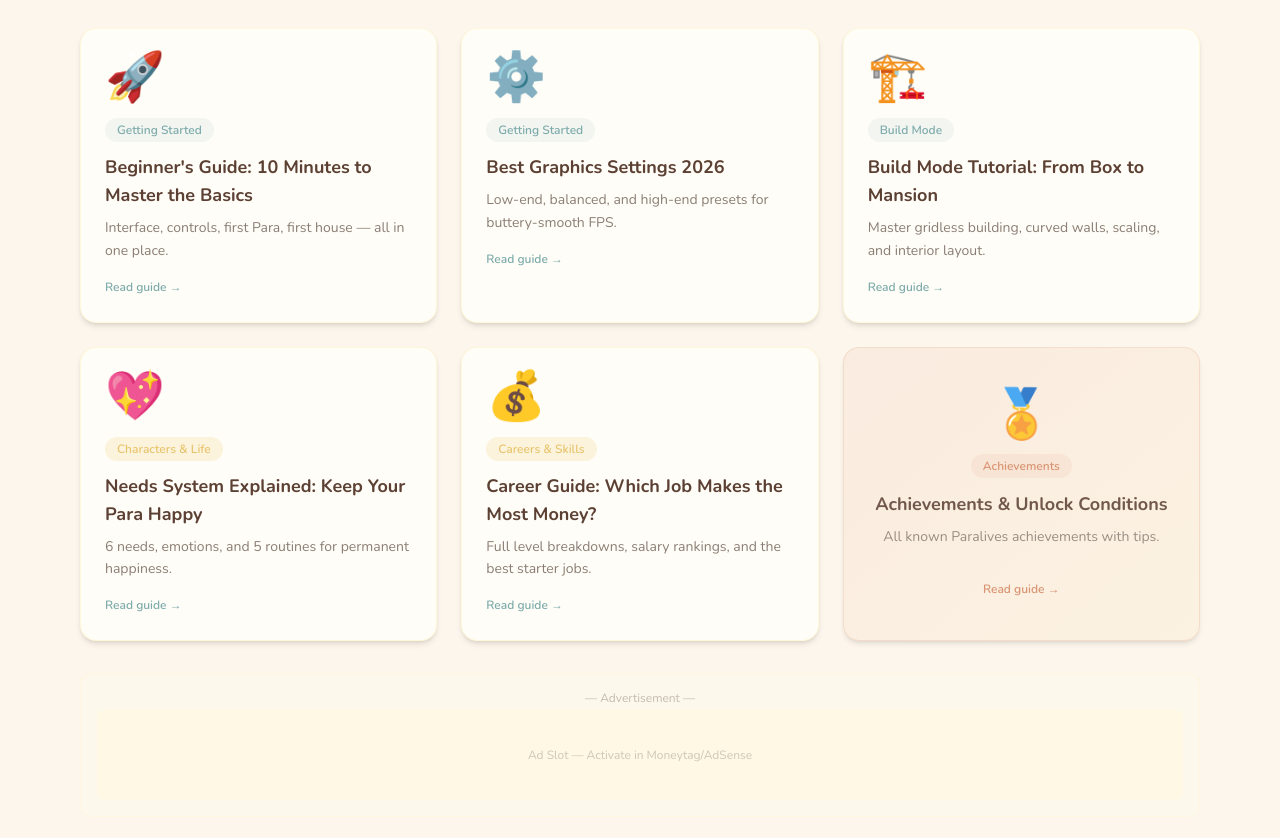
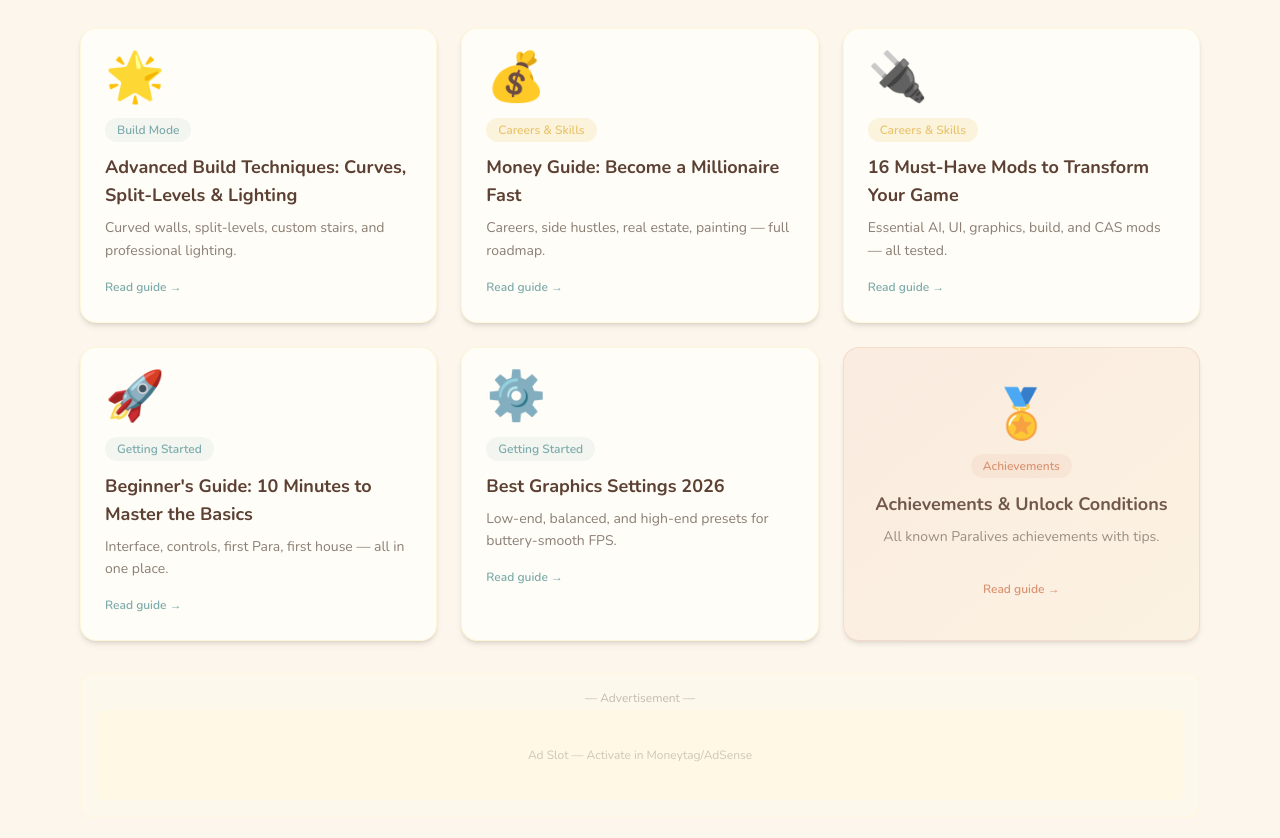
Before and after one commit to leelikely/paralivesguide-wiki, a plain HTML site: page paralivesguide.wiki/index.html in a window 1280 px wide. Shown: the part 673-1511 px from the top of the page. Drawn offline with nearby package versions, Linux system fonts and the light colour scheme; a script that the page names is missing.

Commit message:
Add files via upload

```diff
--- a/paralivesguide.wiki/index.html
+++ b/paralivesguide.wiki/index.html
@@ -189,7 +189,34 @@
             </div>
 
             <div class="grid grid-cols-1 md:grid-cols-2 lg:grid-cols-3 gap-6">
-                <!-- Card 1: Beginner's Guide -->
+                <!-- Card 1: Advanced Build Techniques -->
+                <a href="articles/paralives-advanced-build-techniques-2026.html" class="group bg-card rounded-2xl p-6 shadow-md hover:shadow-xl transition-all duration-300 border border-amber-100/60 hover:border-terracotta/30 block">
+                    <div class="text-5xl mb-4">🌟</div>
+                    <span class="text-xs font-semibold text-soft-teal bg-soft-teal/10 px-3 py-1 rounded-full">Build Mode</span>
+                    <h3 class="font-bold text-lg mt-3 mb-2 group-hover:text-terracotta transition">Advanced Build Techniques: Curves, Split‑Levels &amp; Lighting</h3>
+                    <p class="text-muted text-sm leading-relaxed">Curved walls, split‑levels, custom stairs, and professional lighting.</p>
+                    <span class="inline-block mt-4 text-xs text-soft-teal font-semibold">Read guide →</span>
+                </a>
+
+                <!-- Card 2: Money Guide -->
+                <a href="articles/paralives-money-guide-how-to-become-millionaire.html" class="group bg-card rounded-2xl p-6 shadow-md hover:shadow-xl transition-all duration-300 border border-amber-100/60 hover:border-terracotta/30 block">
+                    <div class="text-5xl mb-4">💰</div>
+                    <span class="text-xs font-semibold text-golden bg-golden/20 px-3 py-1 rounded-full">Careers &amp; Skills</span>
+                    <h3 class="font-bold text-lg mt-3 mb-2 group-hover:text-terracotta transition">Money Guide: Become a Millionaire Fast</h3>
+                    <p class="text-muted text-sm leading-relaxed">Careers, side hustles, real estate, painting — full roadmap.</p>
+                    <span class="inline-block mt-4 text-xs text-soft-teal font-semibold">Read guide →</span>
+                </a>
+
+                <!-- Card 3: Must‑Have Mods -->
+                <a href="articles/16-must-have-paralives-mods-may-2026.html" class="group bg-card rounded-2xl p-6 shadow-md hover:shadow-xl transition-all duration-300 border border-amber-100/60 hover:border-terracotta/30 block">
+                    <div class="text-5xl mb-4">🔌</div>
+                    <span class="text-xs font-semibold text-golden bg-golden/20 px-3 py-1 rounded-full">Careers &amp; Skills</span>
+                    <h3 class="font-bold text-lg mt-3 mb-2 group-hover:text-terracotta transition">16 Must‑Have Mods to Transform Your Game</h3>
+                    <p class="text-muted text-sm leading-relaxed">Essential AI, UI, graphics, build, and CAS mods — all tested.</p>
+                    <span class="inline-block mt-4 text-xs text-soft-teal font-semibold">Read guide →</span>
+                </a>
+
+                <!-- Card 4: Beginner's Guide -->
                 <a href="articles/paralives-beginner-guide-10min-2026.html" class="group bg-card rounded-2xl p-6 shadow-md hover:shadow-xl transition-all duration-300 border border-amber-100/60 hover:border-terracotta/30 block">
                     <div class="text-5xl mb-4">🚀</div>
                     <span class="text-xs font-semibold text-soft-teal bg-soft-teal/10 px-3 py-1 rounded-full">Getting Started</span>
@@ -198,7 +225,7 @@
                     <span class="inline-block mt-4 text-xs text-soft-teal font-semibold">Read guide →</span>
                 </a>
 
-                <!-- Card 2: Best Graphics Settings -->
+                <!-- Card 5: Best Graphics Settings -->
                 <a href="articles/paralives-best-graphics-settings-2026.html" class="group bg-card rounded-2xl p-6 shadow-md hover:shadow-xl transition-all duration-300 border border-amber-100/60 hover:border-terracotta/30 block">
                     <div class="text-5xl mb-4">⚙️</div>
                     <span class="text-xs font-semibold text-soft-teal bg-soft-teal/10 px-3 py-1 rounded-full">Getting Started</span>
@@ -207,36 +234,8 @@
                     <span class="inline-block mt-4 text-xs text-soft-teal font-semibold">Read guide →</span>
                 </a>
 
-                <!-- Card 3: Build Mode Tutorial -->
-                <a href="articles/paralives-build-mode-tutorial-box-to-mansion.html" class="group bg-card rounded-2xl p-6 shadow-md hover:shadow-xl transition-all duration-300 border border-amber-100/60 hover:border-terracotta/30 block">
-                    <div class="text-5xl mb-4">🏗️</div>
-                    <span class="text-xs font-semibold text-soft-teal bg-soft-teal/10 px-3 py-1 rounded-full">Build Mode</span>
-                    <h3 class="font-bold text-lg mt-3 mb-2 group-hover:text-terracotta transition">Build Mode Tutorial: From Box to Mansion</h3>
-                    <p class="text-muted text-sm leading-relaxed">Master gridless building, curved walls, scaling, and interior layout.</p>
-                    <span class="inline-block mt-4 text-xs text-soft-teal font-semibold">Read guide →</span>
-                </a>
-
-                <!-- Card 4: Needs System Explained -->
-                <a href="articles/paralives-needs-system-explained-happy-para.html" class="group bg-card rounded-2xl p-6 shadow-md hover:shadow-xl transition-all duration-300 border border-amber-100/60 hover:border-terracotta/30 block">
-                    <div class="text-5xl mb-4">💖</div>
-                    <span class="text-xs font-semibold text-golden bg-golden/20 px-3 py-1 rounded-full">Characters & Life</span>
-                    <h3 class="font-bold text-lg mt-3 mb-2 group-hover:text-terracotta transition">Needs System Explained: Keep Your Para Happy</h3>
-                    <p class="text-muted text-sm leading-relaxed">6 needs, emotions, and 5 routines for permanent happiness.</p>
-                    <span class="inline-block mt-4 text-xs text-soft-teal font-semibold">Read guide →</span>
-                </a>
-
-                <!-- Card 5: Career Guide -->
-                <a href="articles/paralives-career-guide-which-job-most-money-2026.html" class="group bg-card rounded-2xl p-6 shadow-md hover:shadow-xl transition-all duration-300 border border-amber-100/60 hover:border-terracotta/30 block">
-                    <div class="text-5xl mb-4">💰</div>
-                    <span class="text-xs font-semibold text-golden bg-golden/20 px-3 py-1 rounded-full">Careers & Skills</span>
-                    <h3 class="font-bold text-lg mt-3 mb-2 group-hover:text-terracotta transition">Career Guide: Which Job Makes the Most Money?</h3>
-                    <p class="text-muted text-sm leading-relaxed">Full level breakdowns, salary rankings, and the best starter jobs.</p>
-                    <span class="inline-block mt-4 text-xs text-soft-teal font-semibold">Read guide →</span>
-                </a>
-
-                <!-- Card 6 — Rotating Highlight (kept as before) -->
+                <!-- Card 6 — Rotating Highlight -->
                 <article id="rotating-card" class="bg-gradient-to-br from-terracotta/10 to-golden/10 rounded-2xl p-6 shadow-md border border-terracotta/20 flex flex-col justify-center items-center text-center transition-opacity duration-500">
-                    <!-- Content filled by JavaScript (achievements, easter eggs, browse all) — unchanged -->
                 </article>
 
                 <!-- Ad Unit: Homepage Banner -->
```
Also changed, not shown: paralivesguide.wiki/guides.html (+23 -17 lines), paralivesguide.wiki/sitemap.xml (+12 -7 lines).
